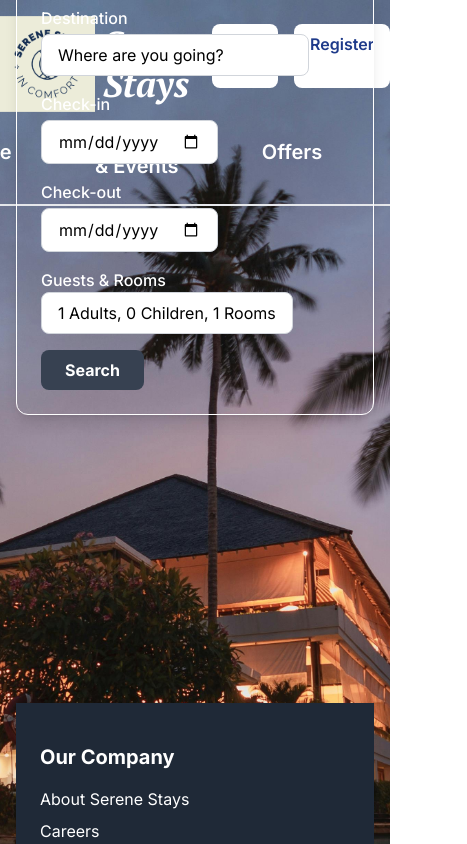
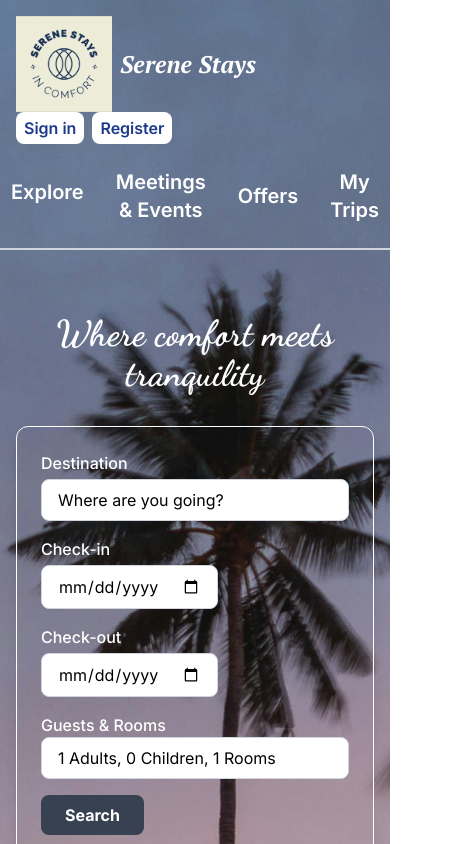
Before and after one commit to Aruna777/Hotel-Booking-Application, a React (Create React App) app: page / in a window 390 px wide. Shown: the top 844 px of the page, 467 px wide, since content can reach past the window. Built offline with nearby package versions, Linux system fonts and the light colour scheme.

Commit message:
Added Responsiveness

```diff
--- a/src/Home.jsx
+++ b/src/Home.jsx
@@ -160,18 +160,14 @@ const Home = () => {
   }, []);
 
   return (
-    <div className="flex items-center justify-center h-screen bg-transparent bg-opacity-50 mt-16">
-      <div className="flex flex-col flex-grow items-center justify-center h-full w-full px-4 bg-transparent bg-opacity-50">
-        <p className="text-white text-7xl mb-8 font-calligraphy ">
+    <div className="flex flex-col items-center justify-center  min-h-screen  bg-transparent  h-full px-4 pt-16 sm:pt-20 md:pt-24 ">
+      <p className="text-white text-4xl sm:text-3xl md:text-5xl lg:text-7xl mb-8 font-calligraphy text-center">
         Where comfort meets tranquility
       </p>
-        <div className="flex flex-wrap items-center justify-between bg-transparent mt-auto m-4 mb-72 shadow-lg p-6 gap-4 w-full max-w-6xl border border-white rounded-xl">
+      <div className="flex flex-wrap items-center justify-between bg-transparent mt-auto m-4 shadow-lg p-6 gap-4 w-full max-w-6xl border border-white rounded-xl ">
         {/* Destination Search */}
-          <div className="flex flex-col relative">
-            <label
-              htmlFor="destination"
-              className="text-white font-medium mb-1"
-            >
+        <div className="flex flex-col relative w-full sm:w-1/2 lg:w-1/3">
+          <label htmlFor="destination" className="text-white font-medium mb-1">
             Destination
           </label>
           <input
@@ -180,7 +176,7 @@ const Home = () => {
             value={destination}
             onChange={handleDestinationChange}
             placeholder="Where are you going?"
-              className="border border-gray-300 rounded-lg px-4 py-2 placeholder-black focus:outline-none focus:ring-2 focus:ring-blue-500"
+            className="border border-gray-300 rounded-lg px-4 py-2 placeholder-black focus:outline-none focus:ring-2 focus:ring-blue-500 w-full"
           />
           {filteredCities.length > 0 && (
             <div className="absolute top-full left-0 mt-1 text-black bg-white border rounded-lg shadow-lg w-full max-w-xs z-50 overflow-y-auto">
@@ -198,6 +194,7 @@ const Home = () => {
         </div>
 
         {/* Check-in Date */}
+        <div className="flex flex-wrap gap-4 w-full sm:w-auto">
           <div className="flex flex-col">
             <label htmlFor="checkin" className="text-white font-medium mb-1">
               Check-in
@@ -211,7 +208,7 @@ const Home = () => {
             />
           </div>
           {/* Check-out Date */}
-          <div className="flex flex-col">
+          <div className="flex flex-col ">
             <label htmlFor="checkout" className="text-white font-medium mb-1">
               Check-out
             </label>
@@ -223,8 +220,9 @@ const Home = () => {
               className="border border-gray-300 rounded-lg px-4 py-2 focus:outline-none focus:ring-2 focus:ring-blue-500"
             />
           </div>
+        </div>
         {/* Guests and Rooms Dropdown */}
-          <div className="relative dropdown">
+        <div className="relative dropdown w-full sm:w-auto">
           <label htmlFor="guests" className="text-white font-medium mb-1">
             Guests & Rooms
           </label>
@@ -243,9 +241,7 @@ const Home = () => {
                   type="number"
                   min="1"
                   value={guestDetails.adults}
-                    onChange={(e) =>
-                      handleGuestChange("adults", +e.target.value)
-                    }
+                  onChange={(e) => handleGuestChange("adults", +e.target.value)}
                   className="border border-gray-300 rounded-lg w-16 px-2 py-1 text-center focus:outline-none"
                 />
               </div>
@@ -267,9 +263,7 @@ const Home = () => {
                   type="number"
                   min="1"
                   value={guestDetails.rooms}
-                    onChange={(e) =>
-                      handleGuestChange("rooms", +e.target.value)
-                    }
+                  onChange={(e) => handleGuestChange("rooms", +e.target.value)}
                   className="border border-gray-300 rounded-lg w-16 px-2 py-1 text-center focus:outline-none"
                 />
               </div>
@@ -277,7 +271,7 @@ const Home = () => {
           )}
         </div>
         {/* Search Button */}
-          <div className="flex flex-col justify-end">
+        <div className="flex w-full sm:w-auto">
           {error && (
             <p className=" bg-white text-red-500 text-sm mb-2">{error}</p>
           )}
@@ -291,8 +285,9 @@ const Home = () => {
           </button>
         </div>
       </div>
+
       {/* Additional Content */}
-        <div className="bg-gray-800 text-white w-full py-10 mt-auto">
+      <div className="bg-gray-800 text-white w-full py-10 mt-64">
         <div className="max-w-7xl mx-auto px-6">
           <div className="grid grid-cols-1 md:grid-cols-3 gap-6">
             <div>
@@ -336,7 +331,6 @@ const Home = () => {
         </div>
       </div>
     </div>
-    </div>
   );
 };
 
--- a/src/navbar/MyTripsPage.js
+++ b/src/navbar/MyTripsPage.js
@@ -16,7 +16,8 @@ const MyTripsPage = ({ setMyTripsPage }) => {
       <div className="bg-white rounded-lg shadow-lg w-11/12 md:w-2/3 lg:w-1/2 p-6 relative">
         {/* Close Button */}
         <button
-          className="absolute top-4 right-4 text-gray-500 hover:text-gray-800"
+          className="absolute top-4 right-4 text-gray-500 hover:text-
+          gray-800"
           onClick={() => setMyTripsPage(false)}
         >
           ✖
@@ -126,14 +127,7 @@ const MyTripsPage = ({ setMyTripsPage }) => {
                 {loading ? "Signing in..." : "Sign In"}
               </button>
             </form>
-            <div className="mt-4 flex justify-between items-center">
-              <a
-                href="#"
-                className="text-blue-600 hover:underline text-sm font-medium"
-              >
-                Forgot password
-              </a>
-            </div>
+            <div className="mt-4 flex justify-between items-center"></div>
           </div>
         </div>
       </div>
--- a/src/navbar/Navbar.jsx
+++ b/src/navbar/Navbar.jsx
@@ -14,27 +14,27 @@ const Navbar = ({
     location.pathname === "/login" || location.pathname === "/register";
 
   return (
-    <nav className="bg-transparent py-4 border-b-2 border-gray-00">
-      <div className="container mx-auto flex justify-between items-center">
+    <nav className="bg-transparent py-4 border-b-2 border-gray-300">
+      <div className="container mx-auto flex flex-wrap justify-between items-center px-4">
         {/* Logo and App Name */}
         <div className="flex items-center">
           <img src={logo} alt="Logo" className="w-24 h-24 mr-2" />
-          <h1 className="text-white text-4xl font-extrabold font-serif italic">
+          <h1 className="text-white text-2xl sm:text-4xl font-extrabold font-serif italic">
             Serene Stays
           </h1>
         </div>
         {/* Sign In and Register links */}
         {!isAuthPage && (
-          <div className="flex space-x-4 mb-4">
+          <div className="flex space-x-2 sm:space-x-4">
             <Link
               to="/login"
-              className="px-4 py-2 bg-white text-blue-900 rounded-lg font-semibold hover:bg-gray-800 hover:text-white transition font-sans"
+              className="px-2 sm:px-4 py-1 sm:py-2 bg-white text-blue-900 rounded-lg font-semibold hover:bg-gray-800 hover:text-white transition font-sans"
             >
               Sign in
             </Link>
             <Link
               to="/register"
-              className="px-4 py-2 bg-white text-blue-900 rounded-lg font-semibold hover:bg-gray-800 hover:text-white transition font-sans"
+              className="px-2 sm:px-4 py-1 sm:py-2 bg-white text-blue-900 rounded-lg font-semibold hover:bg-gray-800 hover:text-white transition font-sans"
             >
               Register
             </Link>
@@ -44,29 +44,29 @@ const Navbar = ({
 
       {/* Navbar buttons */}
       {!isAuthPage && (
-        <div className="bg-transparent py-1 mt-1">
-          <div className="container mx-auto flex justify-center space-x-12 text-xl">
+        <div className="bg-transparent mt-2 ">
+          <div className="container mx-auto flex sm:flex-row justify-center space-y-2 sm:space-y-0 sm:space-x-12 text-xl">
             <button
               onClick={() => setExplorePage(true)}
-              className="px-4 py-1 bg-transparent text-white rounded-lg font-semibold hover:bg-gray-700 hover:text-white transition font-sans"
+              className="px-4 py-2bg-transparent text-white rounded-lg font-semibold hover:bg-gray-700 hover:text-white transition font-sans"
             >
               Explore
             </button>
             <button
               onClick={() => setMeetingsEvents(true)}
-              className="px-4 py-1 bg-transparent text-white rounded-lg font-semibold hover:bg-gray-700 hover:text-white transition font-sans"
+              className="px-4 py-2 bg-transparent text-white rounded-lg font-semibold hover:bg-gray-700 hover:text-white transition font-sans"
             >
               Meetings & Events
             </button>
             <button
               onClick={() => setShowOffersModal(true)}
-              className="px-4 py-1 bg-transparent text-white rounded-lg font-semibold hover:bg-gray-700 hover:text-white transition font-sans"
+              className="px-4 py-2 bg-transparent text-white rounded-lg font-semibold hover:bg-gray-700 hover:text-white transition font-sans"
             >
               Offers
             </button>
             <button
               onClick={() => setMyTripsPage(true)}
-              className="px-4 py-1 bg-transparent text-white rounded-lg font-semibold hover:bg-gray-700 hover:text-white transition font-sans"
+              className="px-4 py-2 bg-transparent text-white rounded-lg font-semibold hover:bg-gray-700 hover:text-white transition font-sans"
             >
               My Trips
             </button>
```
Lines whose indentation alone changed are shown as unchanged.
